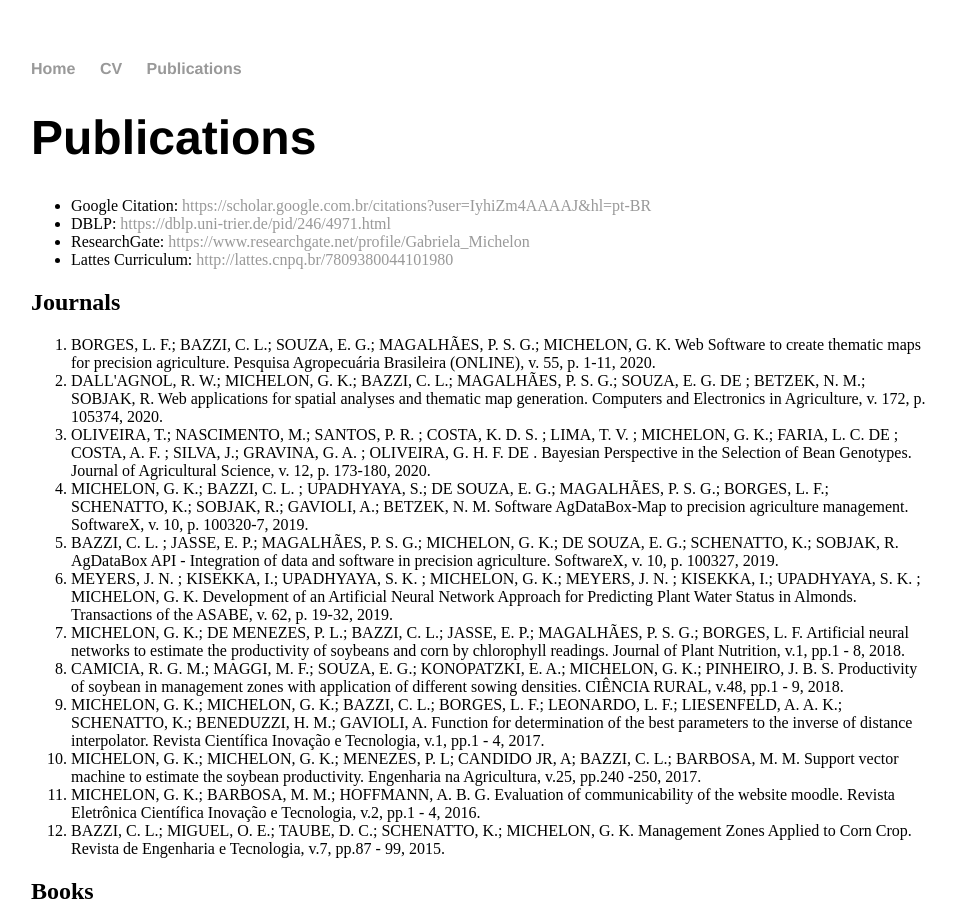
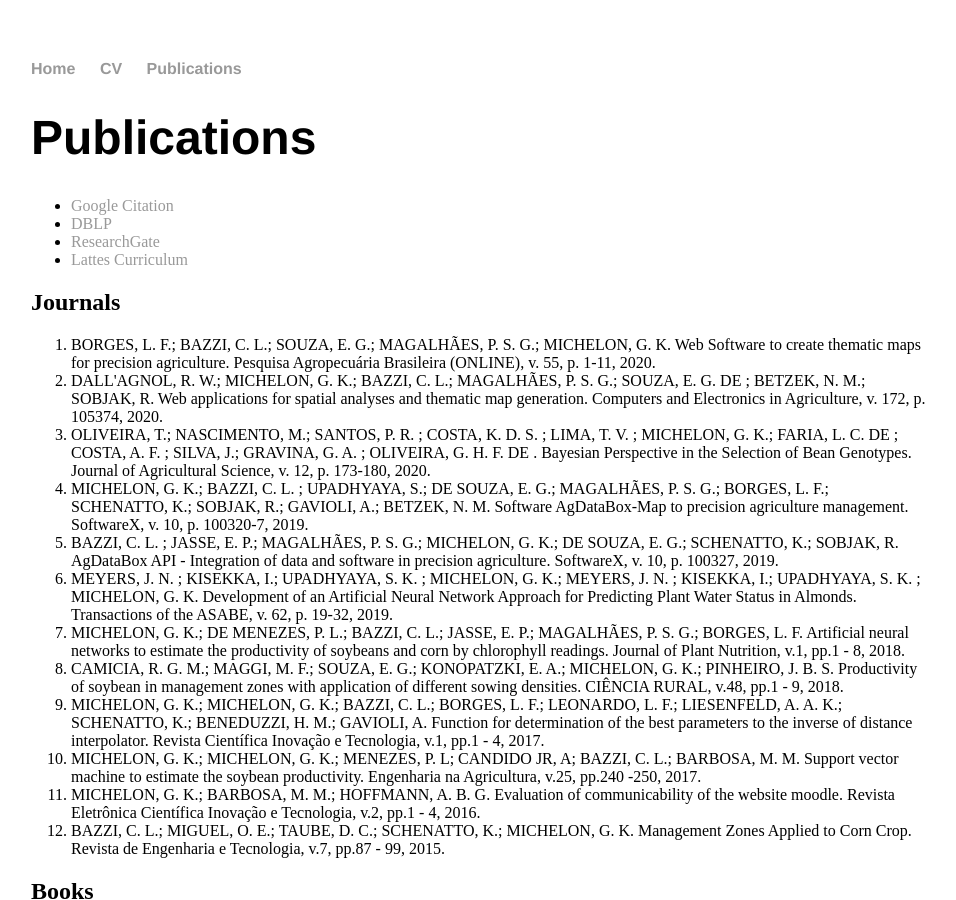
Before and after one commit to GabrielaMichelon/gabrielamichelon.github.io, a Jekyll site: the page built from publications/index.html, in a window 1280 px wide and 900 px high. Shown: the whole window, without its empty margins (161-1117 px from the left). Built offline with Jekyll 4.4.1, drawn with Linux system fonts in a browser that asks for light colours; some of the changed lines change nothing that is shown.

Commit message:
Update index.html

```diff
--- a/publications/index.html
+++ b/publications/index.html
@@ -4,10 +4,10 @@
 ---
 <h1>{{ page.title }}</h1>
 <ul>
-    <li>Google Citation: <a href="https://scholar.google.com.br/citations?user=IyhiZm4AAAAJ&hl=pt-BR" target="_blank">https://scholar.google.com.br/citations?user=IyhiZm4AAAAJ&hl=pt-BR</a></li>
-    <li>DBLP: <a href="https://dblp.uni-trier.de/pid/246/4971.html" target="_blank">https://dblp.uni-trier.de/pid/246/4971.html</a></li>
-    <li>ResearchGate: <a href="https://www.researchgate.net/profile/Gabriela_Michelon" target="_blank">https://www.researchgate.net/profile/Gabriela_Michelon</a></li>
-    <li>Lattes Curriculum: <a href="http://lattes.cnpq.br/7809380044101980" target="_blank">http://lattes.cnpq.br/7809380044101980</a></li>
+    <li><a href="https://scholar.google.com.br/citations?user=IyhiZm4AAAAJ&hl=pt-BR" target="_blank">Google Citation</a></li>
+    <li><a href="https://dblp.uni-trier.de/pid/246/4971.html" target="_blank">DBLP</a></li>
+    <li><a href="https://www.researchgate.net/profile/Gabriela_Michelon" target="_blank">ResearchGate</a></li>
+    <li><a href="http://lattes.cnpq.br/7809380044101980" target="_blank">Lattes Curriculum</a></li>
  </ul>
   <h2>Journals</h2>
 	<ol>
```
